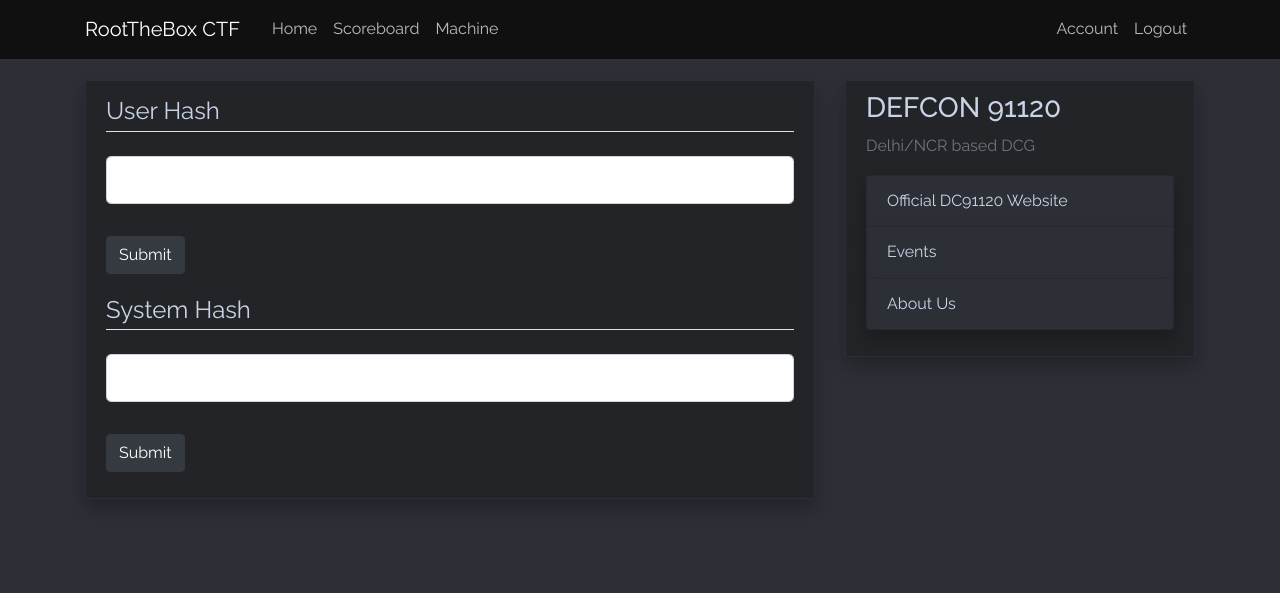
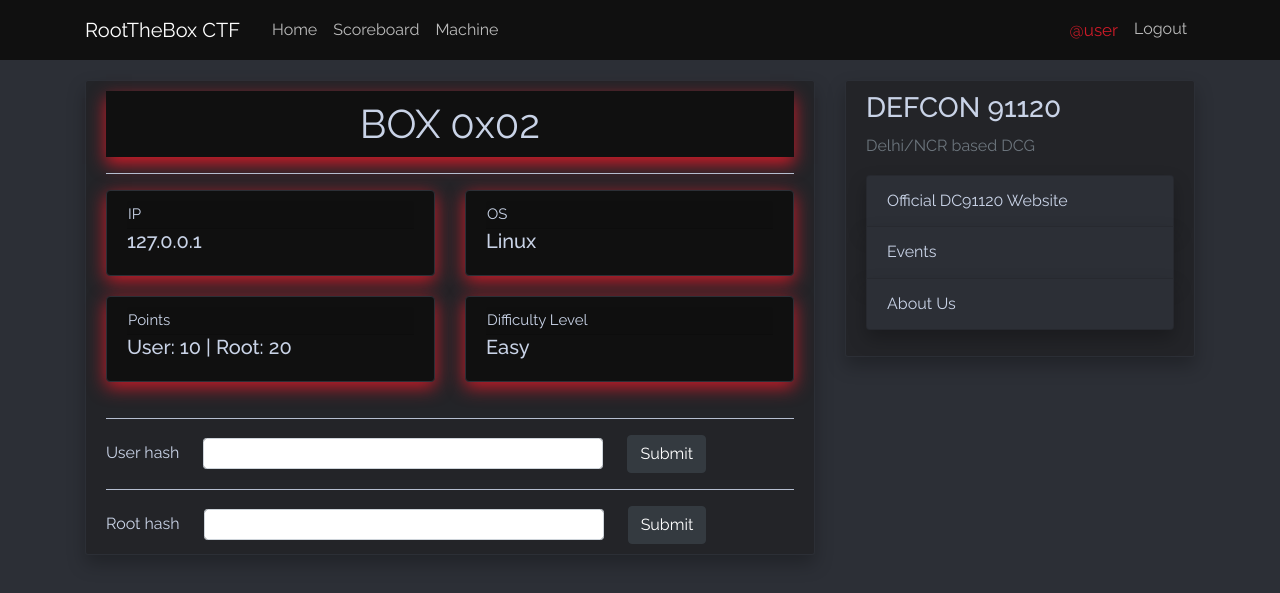
Before and after one commit to abs0lut3pwn4g3/RTB-CTF-Framework, a Flask app: page /machine in a window 1280 px wide. Shown: the top 593 px of the page. Run offline with Flask 2, Linux system fonts and the light colour scheme; a user stored in the database is signed in; some libraries are stand-ins or nearby versions.

Commit message:
finalized

```diff
--- a/app/FlaskRTBCTF/config.py
+++ b/app/FlaskRTBCTF/config.py
@@ -1,4 +1,5 @@
 ctfname = "RootTheBox CTF"
+box = '{ "name": "BOX 0x02", "ip": "127.0.0.1", "os": "Linux", "points": { "user": 10, "root": 20 }, "hardness": "Easy" }'
 userHash = 'A'*32
 rootHash = 'B'*32
 userScore = 10
--- a/app/FlaskRTBCTF/routes.py
+++ b/app/FlaskRTBCTF/routes.py
@@ -5,15 +5,18 @@ from FlaskRTBCTF import app, db, bcrypt
 from FlaskRTBCTF.forms import RegistrationForm, LoginForm, UserHashForm, RootHashForm
 from FlaskRTBCTF.models import User, Score
 from flask_login import login_user, current_user, logout_user, login_required
-from FlaskRTBCTF.config import ctfname, userHash, rootHash, userScore, rootScore
+from FlaskRTBCTF.config import ctfname, box, userHash, rootHash, userScore, rootScore
 from datetime import datetime
+import json
+
+''' Index page '''
 
 @app.route("/")
 @app.route("/home")
 def home():
     return render_template('home.html', ctfname=ctfname)
 
-''' Scoreboard and machine info '''
+''' Scoreboard '''
 
 @app.route("/scoreboard")
 @login_required
@@ -25,12 +28,46 @@ def scoreboard():
         userNameScoreList.append({'username':users[score.userid-1].username,'score':score.score})
     return render_template('scoreboard.html', scores=userNameScoreList, ctfname=ctfname)
 
+''' Machine Info '''
+
+@app.route("/machine")
+@login_required
+def machine():
+    userHashForm = UserHashForm()
+    rootHashForm = RootHashForm()
+    return render_template('machine.html', userHashForm=userHashForm,
+                           rootHashForm=rootHashForm, ctfname=ctfname, box=json.loads(box))
 
 ''' Hash Submission Management '''
 
-@app.route("/machine", methods=['GET', 'POST'])
+@app.route("/validateRootHash", methods=['POST'])
 @login_required
-def machine():
+def validateRootHash():
+    userHashForm = UserHashForm()
+    rootHashForm = RootHashForm()
+    if rootHashForm.validate_on_submit():
+        if rootHashForm.rootHash.data == rootHash:
+            score = Score.query.get(current_user.id)
+            if score.rootHash:
+                flash("You already own System.", "success")
+            else:
+                score.rootHash = True
+                score.score += rootScore
+                score.timestamp = datetime.utcnow()
+                db.session.commit()
+                flash("Congrats! correct system hash.", "success")
+        else:
+            flash("Sorry! Wrong system hash", "danger")
+        return render_template('machine.html', userHashForm=userHashForm,
+                           rootHashForm=rootHashForm, ctfname=ctfname)
+    else:
+        return render_template('machine.html', userHashForm=userHashForm,
+                           rootHashForm=rootHashForm, ctfname=ctfname)
+
+
+@app.route("/validateUserHash", methods=['POST'])
+@login_required
+def validateUserHash():
     userHashForm = UserHashForm()
     rootHashForm = RootHashForm()
     if userHashForm.validate_on_submit():
@@ -47,25 +84,10 @@ def machine():
         else:
             flash("Sorry! Wrong user hash", "danger")
         return render_template('machine.html', userHashForm=userHashForm,
-                                rootHashForm=rootHashForm, ctfname=ctfname)
-    elif rootHashForm.validate_on_submit():
-        if rootHashForm.rootHash.data == rootHash:
-            score = Score.query.get(current_user.id)
-            if score.rootHash:
-                flash("You already own System.", "success")
-            else:
-                score.rootHash = True
-                score.score += rootScore
-                score.timestamp = datetime.utcnow()
-                db.session.commit()
-                flash("Congrats! correct system hash.", "success")
-        else:
-            flash("Sorry! Wrong system hash", "danger")
-        return render_template('machine.html', userHashForm=userHashForm,
-                                rootHashForm=rootHashForm, ctfname=ctfname)
+                           rootHashForm=rootHashForm, ctfname=ctfname)
     else:
         return render_template('machine.html', userHashForm=userHashForm,
-                                rootHashForm=rootHashForm, ctfname=ctfname)
+                           rootHashForm=rootHashForm, ctfname=ctfname)
 
 
 ''' Register/login/logout/account management '''
--- a/app/FlaskRTBCTF/static/main.css
+++ b/app/FlaskRTBCTF/static/main.css
@@ -33,17 +33,6 @@ hr {
   font-weight: 500;
 }
 
-.content-section {
-  background: rgba(35,36,39,0.95);
-  padding: 10px 20px;
-  color: #C9D3E7;
-  border: 1px solid #2c2f36;
-  box-shadow: 0 9px 18px 0 rgba(0,0,0,0.25);
-  box-sizing: border-box;
-  border-radius: 3px;
-  margin-bottom: 20px;
-}
-
 .account-img {
   height: 125px;
   width: 125px;
@@ -51,8 +40,13 @@ hr {
   margin-bottom: 16px;
 }
 
-.account-heading {
-  font-size: 2.5rem;
+a.red-link {
+  color: #ce1b28 !important;
+  font-size: 17px;
+}
+
+a.red-link:hover {
+  text-decoration: underline !important;
 }
 
 a.red-underlined-link {
@@ -65,15 +59,84 @@ a:hover, .btn-hover-red:hover {
   text-decoration: none !important;
 }
 
+.title-heading {
+  color: #C9D3E7 !important;
+}
+
+.machine-heading {
+  font-size: 2.5rem;
+  background: #101010;
+  text-align: center;
+  box-shadow: 0 7px 16px 0 #ce1b28;
+  box-sizing: border-box;
+}
+
+/* custom bootstrap */
+
+.table-responsive {
+  box-shadow: 0px 9px 18px 0px rgba(0,0,0,0.25) !important;
+}
+.table-row-odd {
+  background-color: #2c2f36;
+  color: #fff;
+}
+
+.table-row-even {
+  background: #101010;
+  color: #fff;
+  padding: 10px !important;
+  box-shadow: 69px 10px 18px 0 #ce1b28 !important;
+  box-sizing: border-box;
+  border-collapse: collapse;
+}
+
+.content-section, .jumbotron {
+  background: rgba(35,36,39,0.95);
+  padding: 10px 20px;
+  color: #C9D3E7;
+  border: 1px solid #2c2f36;
+  box-shadow: 0 9px 18px 0 rgba(0,0,0,0.25);
+  box-sizing: border-box;
+  border-radius: 3px;
+  margin-bottom: 20px;
+}
+
+.card-header {
+  font-size: 15px;
+  padding: 1px;
+}
+
+.card {
+  background: #101010;
+  padding: 10px 20px;
+  color: #C9D3E7;
+  border: 1px solid #2c2f36;
+  box-shadow: 0 5px 18px 0 #ce1b28;
+  box-sizing: border-box;
+  margin-bottom: 20px;
+}
+
+.custom-checkbox .custom-control-input:checked ~ .custom-control-label::after{
+  background-color: #ce1b28 !important;
+}
+
+.form-control {
+  width: 400px !important;
+}
+
+@media screen and (max-width: 1024px) {
+
+  .form-control {
+    width: auto !important;
+  }
+
+}
+
 ul.list-group a.list-group-item {
   background: #2c2f36;
   color: #C9D3E7;
   box-shadow: 0 9px 18px 0 rgba(0,0,0,0.25);
   box-sizing: border-box;
-}
-
-.title-heading {
-  color: #C9D3E7 !important;
 }
 
 .alert-success {
@@ -95,8 +158,3 @@ ul.list-group a.list-group-item {
   border-radius: 3px;
   box-shadow: 0 9px 18px 0 rgba(0,0,0,0.25) !important;
 }
-
-
-.custom-checkbox .custom-control-input:checked ~ .custom-control-label::after{
-  background-color: #ce1b28 !important;
-}
--- a/app/FlaskRTBCTF/templates/layout.html
+++ b/app/FlaskRTBCTF/templates/layout.html
@@ -6,7 +6,7 @@
     <meta name="viewport" content="width=device-width, initial-scale=1, shrink-to-fit=no">
   	<meta http-equiv="X-UA-Compatible" content="ie=edge">
     <!-- Bootstrap CSS -->
-    <link rel="stylesheet" href="https://stackpath.bootstrapcdn.com/bootstrap/4.3.1/css/bootstrap.min.css">
+    <link rel="stylesheet" href="https://stackpath.bootstrapcdn.com/bootstrap/4.3.1/css/bootstrap.min.css" integrity="sha384-ggOyR0iXCbMQv3Xipma34MD+dH/1fQ784/j6cY/iJTQUOhcWr7x9JvoRxT2MZw1T" crossorigin="anonymous">
     <!-- Font Awesome -->
     <link rel="stylesheet" href="https://use.fontawesome.com/releases/v5.6.3/css/all.css">
     <!-- local css -->
@@ -36,7 +36,7 @@
             <!-- Navbar Right Side -->
             <div class="navbar-nav">
                 {% if current_user.is_authenticated %}
-                  <a class="nav-item nav-link" href="{{ url_for('account') }}">Account</a>
+                  <a class="nav-item nav-link red-link" href="{{ url_for('account') }}">@{{ current_user.username }}</a>
                   <a class="nav-item nav-link" href="{{ url_for('logout') }}">Logout</a>
                 {% else %}
                   <a class="nav-item nav-link" href="{{ url_for('login') }}">Login</a>
--- a/app/FlaskRTBCTF/templates/login.html
+++ b/app/FlaskRTBCTF/templates/login.html
@@ -40,9 +40,9 @@
             <div class="form-group">
                 {{ form.submit(class="btn btn-dark btn-hover-red") }}
             </div>
-            <small>
+            <!-- <small>
                 <a href="#" class="red-underlined-link">Forgot Password?</a>
-            </small>
+            </small> -->
         </form>
     </div>
     <div class="border-top pt-3">
--- a/app/FlaskRTBCTF/templates/machine.html
+++ b/app/FlaskRTBCTF/templates/machine.html
@@ -4,21 +4,56 @@
 
 <div class="content-section">
 
+    <!-- Machine Info -->
+
+    <div class="machine-heading">{{ box['name'] }}</div>
+    <hr/>
+    <div class="row">
+    <div class="col-sm-6">
+        <div class="card">
+          <div class="card-header">IP</div>
+          <h5 class="card-title">{{ box['ip'] }}</h5>
+        </div>
+    </div>
+    <div class="col-sm-6">
+        <div class="card">
+          <div class="card-header">OS</div>
+          <h5 class="card-title">{{ box['os'] }}</h5>
+        </div>
+    </div>
+    </div>
+    <div class="row">
+    <div class="col-sm-6">
+        <div class="card">
+          <div class="card-header">Points</div>
+            <h5 class="card-title">User: {{ box['points']['user'] }} | Root: {{ box['points']['root'] }}</h5>
+        </div>
+    </div>
+    <div class="col-sm-6">
+        <div class="card">
+          <div class="card-header">Difficulty Level</div>
+          <h5 class="card-title">{{ box['hardness'] }}</h5>
+        </div>
+    </div>
+    </div>
+
+    <hr/>
+
     <!-- User Hash Form -->
-    <form method="POST" action="">
+    <form class="form-inline" method="POST" action="{{ url_for('validateUserHash') }}">
         {{ userHashForm.hidden_tag() }}
         <fieldset class="form-group">
-            <legend class="border-bottom mb-4">User Hash</legend>
             <div class="form-group">
+                {{ userHashForm.userHash.label(class="form-control-label") }}
                 {% if userHashForm.userHash.errors %}
-                    {{ userHashForm.userHash(class="form-control form-control-lg is-invalid", autocomplete="off") }}
+                    {{ userHashForm.userHash(class="form-control form-control-sm ml-4 mr-4 is-invalid", autocomplete="off") }}
                     <div class="invalid-feedback">
                         {% for error in userHashForm.userHash.errors %}
                             <span>{{ error }}</span>
                         {% endfor %}
                     </div>
                 {% else %}
-                        {{ userHashForm.userHash(class="form-control form-control-lg", autocomplete="off") }}
+                        {{ userHashForm.userHash(class="form-control form-control-sm ml-4 mr-4", autocomplete="off") }}
                 {% endif %}
             </div>
         </fieldset>
@@ -26,22 +61,22 @@
             {{ userHashForm.submit(class="btn btn-dark btn-hover-red") }}
         </div>
     </form>
-
+    <hr/>
     <!-- System Hash Form-->
-    <form method="POST" action="">
+    <form class="form-inline" method="POST" action="{{ url_for('validateRootHash') }}">
         {{ rootHashForm.hidden_tag() }}
         <fieldset class="form-group">
-            <legend class="border-bottom mb-4">System Hash</legend>
             <div class="form-group">
+                {{ rootHashForm.rootHash.label(class="form-control-label") }}
                 {% if rootHashForm.rootHash.errors %}
-                    {{ rootHashForm.rootHash(class="form-control form-control-lg is-invalid", autocomplete="off") }}
+                    {{ rootHashForm.rootHash(class="form-control form-control-sm ml-4 mr-4 is-invalid", autocomplete="off") }}
                     <div class="invalid-feedback">
                         {% for error in rootHashForm.rootHash.errors %}
                             <span>{{ error }}</span>
                         {% endfor %}
                     </div>
                 {% else %}
-                    {{ rootHashForm.rootHash(class="form-control form-control-lg", autocomplete="off") }}
+                    {{ rootHashForm.rootHash(class="form-control form-control-sm ml-4 mr-4", autocomplete="off") }}
                 {% endif %}
             </div>
         </fieldset>
```
Also changed, not shown: app/FlaskRTBCTF/templates/home.html (+10 -8 lines), app/FlaskRTBCTF/templates/scoreboard.html (+18 -7 lines), app/FlaskRTBCTF/site.db.
